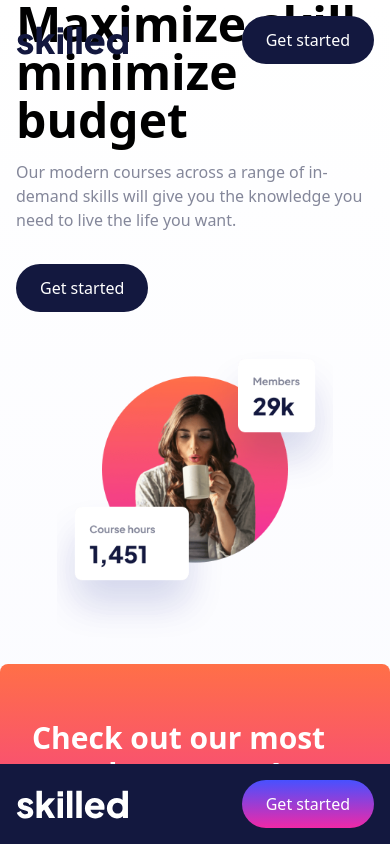
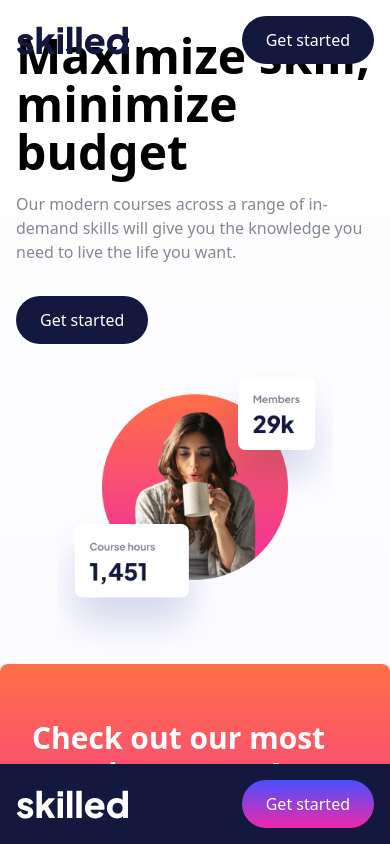
Before and after one commit to dominikrubroeder/skilled-elearning-landing-page, a Next.js app: page / in a window 390 px wide. Shown: the top 844 px of the page. Built offline with nearby package versions, Linux system fonts and the light colour scheme.

Commit message:
Optimize Hero component for all viewports

```diff
--- a/components/Hero.tsx
+++ b/components/Hero.tsx
@@ -4,8 +4,8 @@ import Image from "next/image";
 
 const Hero: React.FC = () => {
   return (
-    <section className="relative max-w-contained px-4 xl:px-0 mx-auto w-full -mb-8 md:mb-0 md:flex md:items-center lg:h-[65vh]">
-      <div className="grid gap-8 max-w-sm md:mb-40">
+    <section className="relative max-w-contained px-4 xl:px-0 mx-auto w-full -mb-10 md:mb-0 md:flex md:items-center lg:h-[65vh]">
+      <div className="grid gap-8 max-w-sm mt-8 md:mb-40 lg:mt-0">
         <div className="grid gap-4">
           <h1 className="text-5xl font-bold">
             Maximize skill,
@@ -23,17 +23,20 @@ const Hero: React.FC = () => {
         </Button>
       </div>
 
-      <div className="hidden absolute right-0 top-0 md:block md:w-[40rem] md:h-[40rem] md:translate-x-[38%] md:-translate-y-[30%] lg:w-[58rem] lg:h-[58rem] lg:translate-x-[48%] lg:-translate-y-[26%]">
-        <Image width="2092"
-               height="1876"
+      <div className="hidden absolute right-0 top-0 md:block md:w-[40rem] md:h-[40rem] md:translate-x-[38%] md:-translate-y-[30%] lg:w-[58rem] lg:h-[58rem] lg:translate-x-[40%] lg:-translate-y-[26%] xl:translate-x-[48%]">
+        <Image
                src="/images/image-hero-desktop@2x.png"
-               sizes="(max-width: 768px) 100vw, (max-width: 1200px) 50vw, 33vw"
-               alt="Hero"
-               fill />
+               sizes="(min-width: 768px) 50vw"
+               alt="Hero desktop"
+               layout="fill" className="object-contain" />
       </div>
 
-      <div className="relative h-[20rem] w-[20rem] mx-auto mt-8 md:hidden">
-        <Image width={870} height={818} src="/images/image-hero-mobile@2x.png" sizes="(max-width: 768px) 100vw, (max-width: 1200px) 50vw, 33vw" alt="Hero mobile" fill />
+      <div className="relative h-[20rem] w-[20rem] mx-auto mt-2 md:hidden">
+          <Image
+                 src="/images/image-hero-mobile@2x.png"
+                 sizes="(min-width: 768px) 0vw, (min-width: 1200px) 0vw, 100vw"
+                 alt="Hero mobile"
+                 layout="fill" className="object-contain" />
       </div>
     </section>
   );
```
